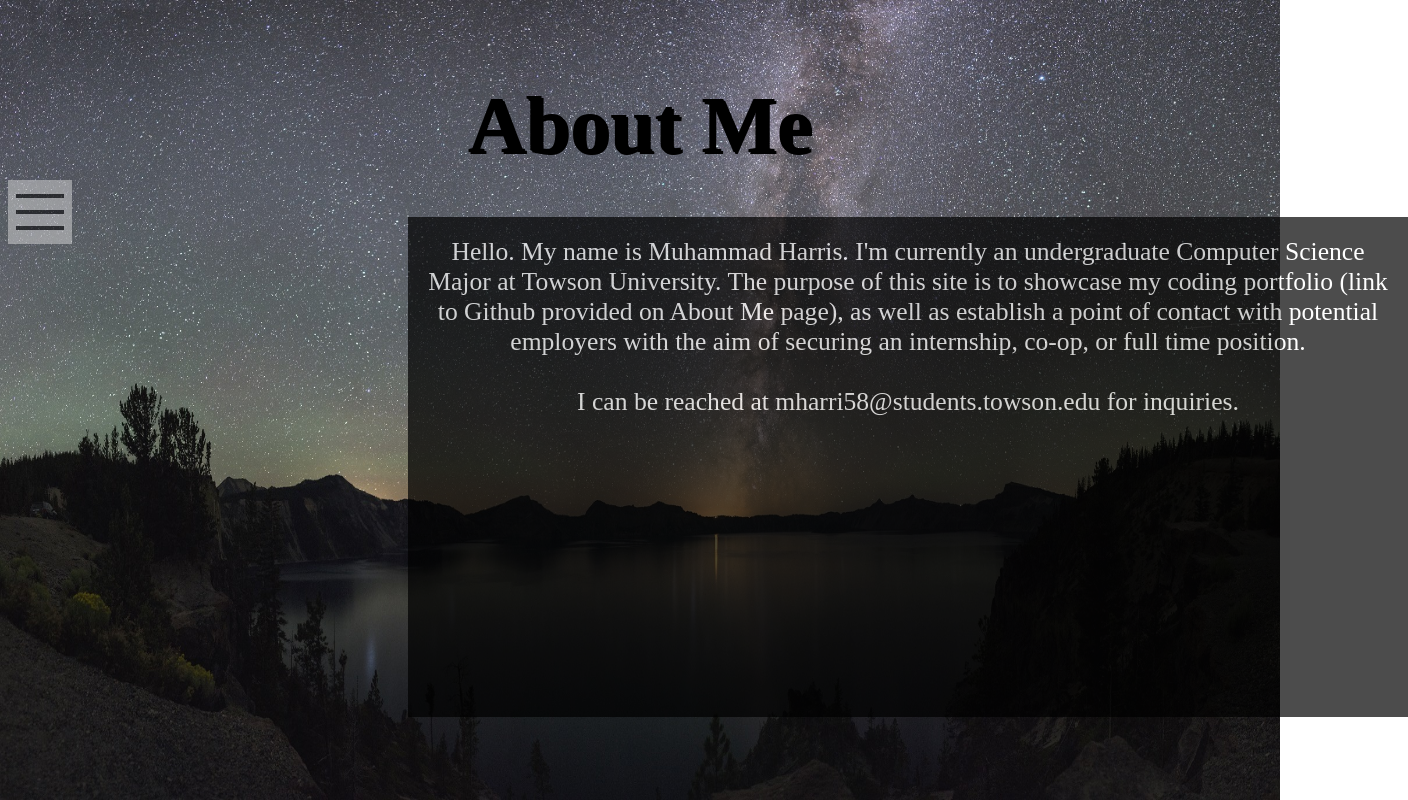
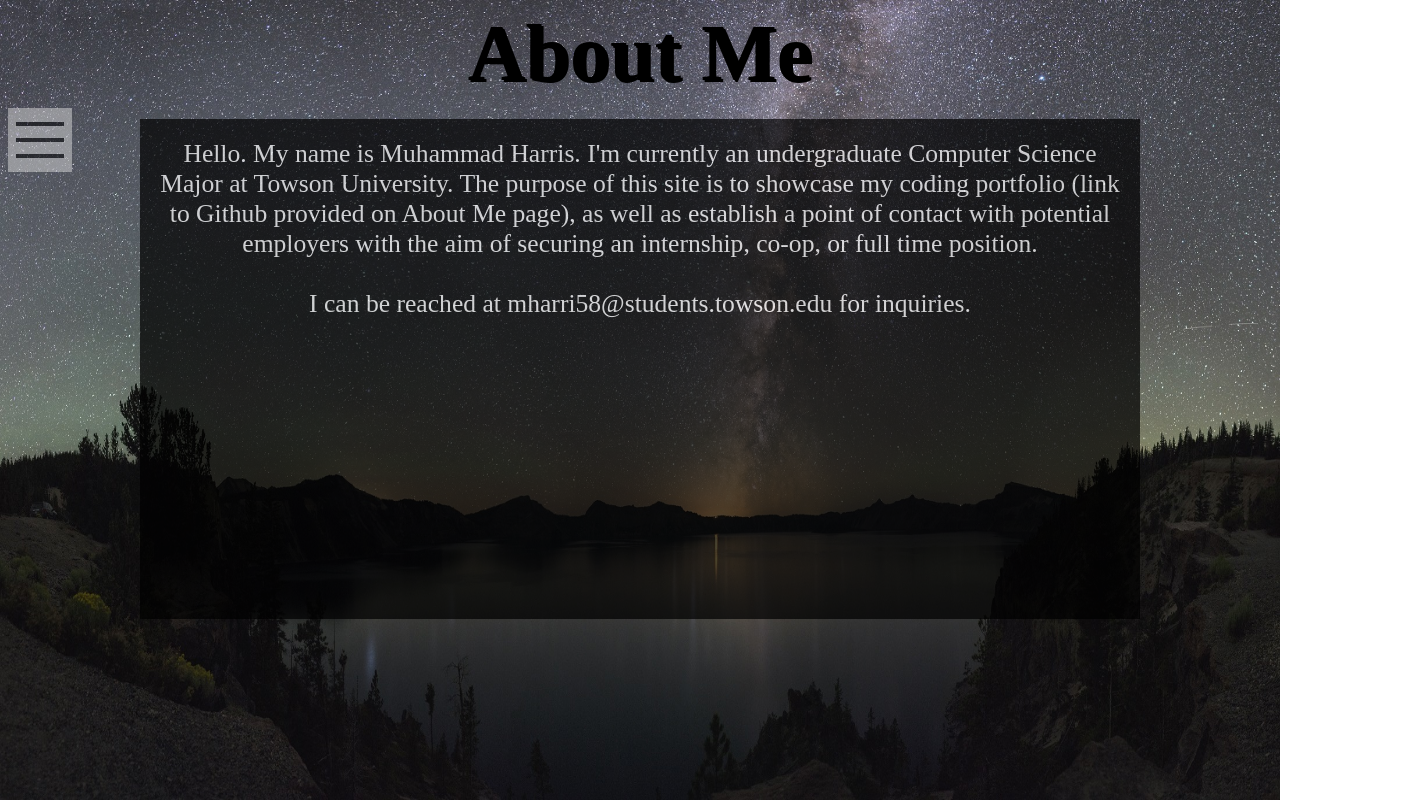
Before and after one commit to harris4life/PersonalWebsite, a plain HTML site: page Webpages/About Me.html in a window 1280 px wide. Shown: the whole page, 1408 px wide, since content can reach past the window. Drawn offline with Linux system fonts and the light colour scheme.

Commit message:
Styling changes

```diff
--- a/CSS/AboutMe.css
+++ b/CSS/AboutMe.css
@@ -8,7 +8,6 @@ body{
 
 #header{
   display:block;
-  text-align:center;
   color: azure;
   font-family : papyrus;
   font-size: 400%;
@@ -16,6 +15,7 @@ body{
   text-shadow:4px 4px black;
   border-style: none ;
   border-color: blue;
+
 }
 
 #headerDiv{
@@ -23,6 +23,9 @@ body{
   border-color: white;
   height:30%;
   text-align: center;
+  margin:auto;
+  border-style: none;
+  border-color: green;
 }
 
 
@@ -32,9 +35,11 @@ body{
   display:block;
   font-family:papyrus;
   text-shadow: 2px 2px black;
-  margin:80px 0px 0px 0px;
+  margin:auto;
   padding:0px 0px 20px 0px;
   font-size: 500%;
+  border-style: none;
+  border-color: red;
 }
 
 
@@ -42,13 +47,20 @@ body{
 
 #mainParagraph{
 color: white; padding:20px 20px 20px 20px; font-size:160%;text-align:center;
+margin:auto;
+border-style: none;
+border-color: red;
 }
 
 
 
 #mainParagraphDiv{
-  height: 500px; width:1000px; background-color:black; display:block; margin: 0px 0px 0px 400px;
+  height: 500px; width:1000px;
+   background-color:black; display:block;
+    margin: auto;
   opacity: .7;
+  border-style: ;
+  border-color: red;
 }
 
 
--- a/CSS/mainSubtitles.css
+++ b/CSS/mainSubtitles.css
@@ -33,7 +33,7 @@
 	height:300px;
 	position: absolute;
 	float:right;
-  z-index: 9;
+  z-index: 10;
 }
 
 #HobbiesH1 {
```
Also changed, not shown: index.html (+4 -0 lines), Images/me.jpg (deleted).
